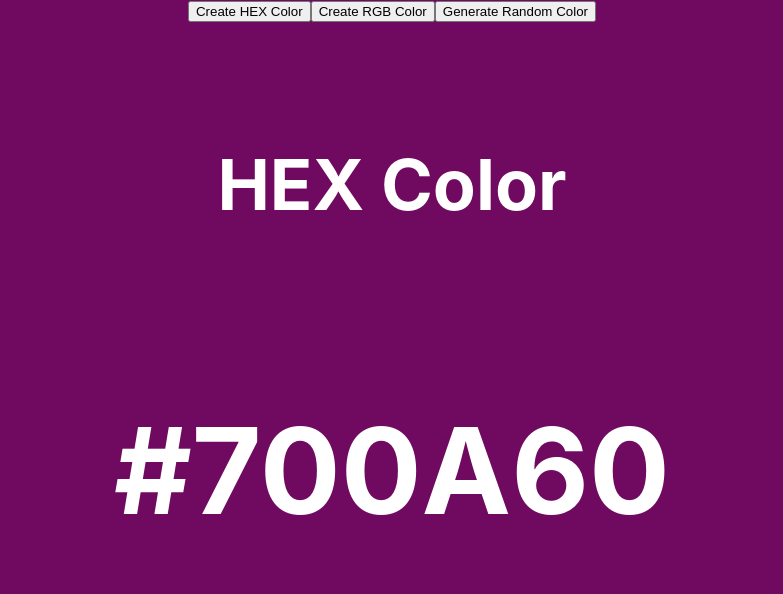
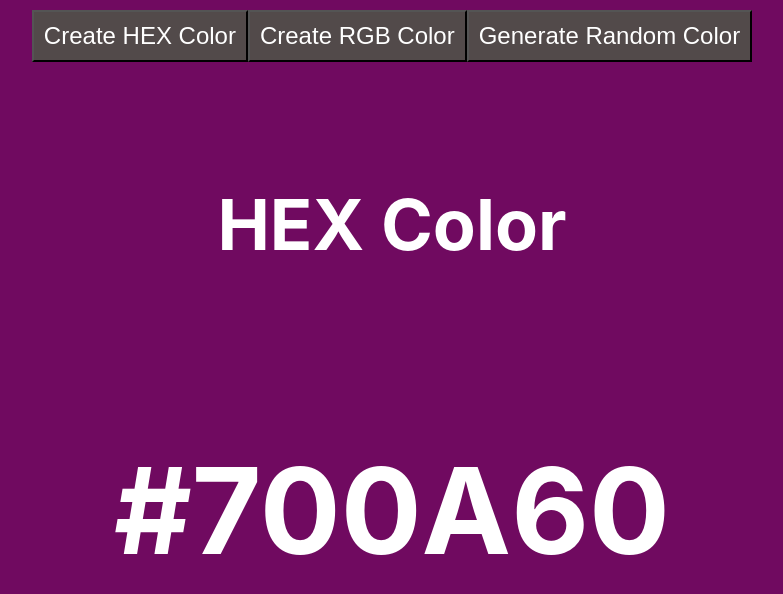
Before and after one commit to anyars-encarta/encarta-random-color-generator, a React (Create React App) app: page / in a window 1280 px wide. Shown: the top 594 px of the page, without its empty margins (248-1031 px from the left). Built offline with nearby package versions, Linux system fonts and the light colour scheme.

Commit message:
Enhance styling

```diff
--- a/src/components/random-color/index.jsx
+++ b/src/components/random-color/index.jsx
@@ -1,4 +1,5 @@
 import { useState, useEffect } from 'react';
+import './styles.css';
 
 const RandomColor = () => {
   const [typeOfColor, setTypeOfColor] = useState('hex');
--- /dev/null
+++ b/src/components/random-color/styles.css
@@ -0,0 +1,13 @@
+button {
+  background: #524a4a;
+  font-size: 24px;
+  margin-top: 10px;
+  padding: 10px;
+  cursor: pointer;
+  color: #fff;
+}
+
+button:hover {
+  background: #fff;
+  color: #524a4a;
+}
```
